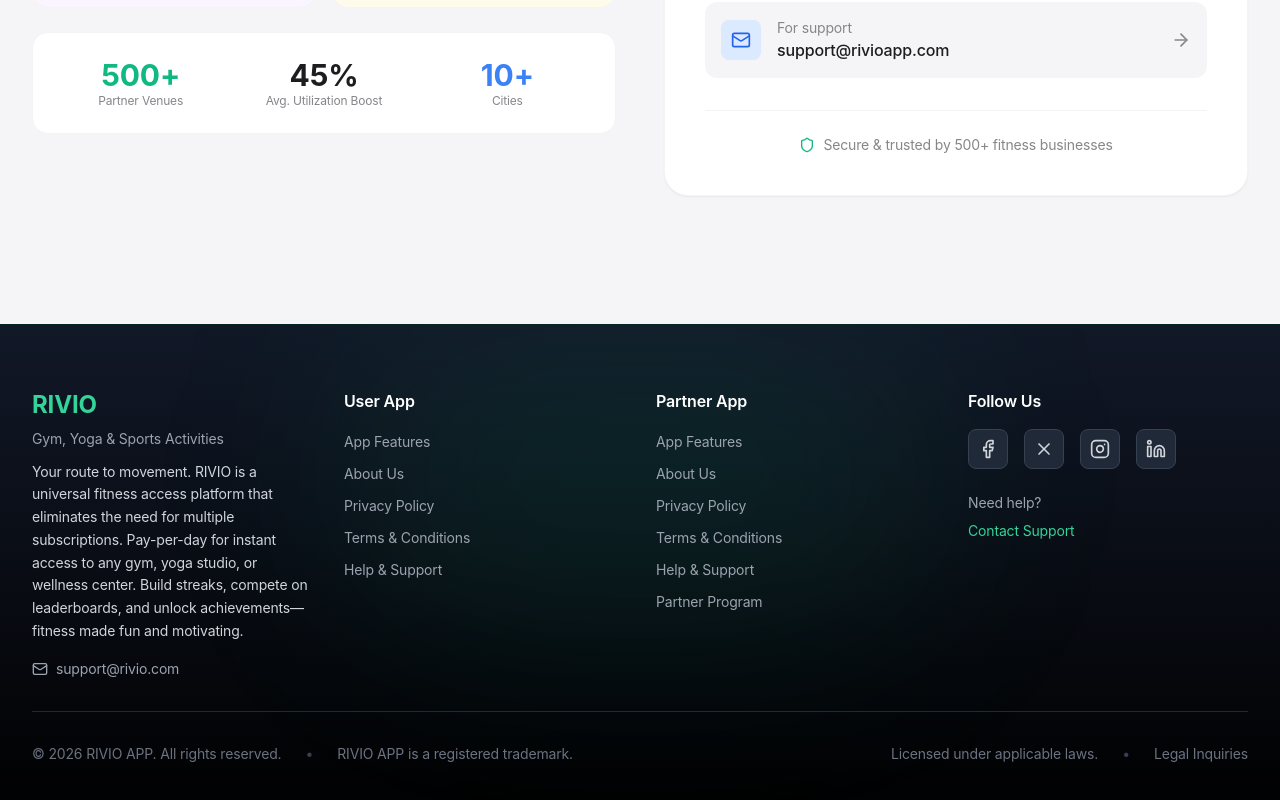
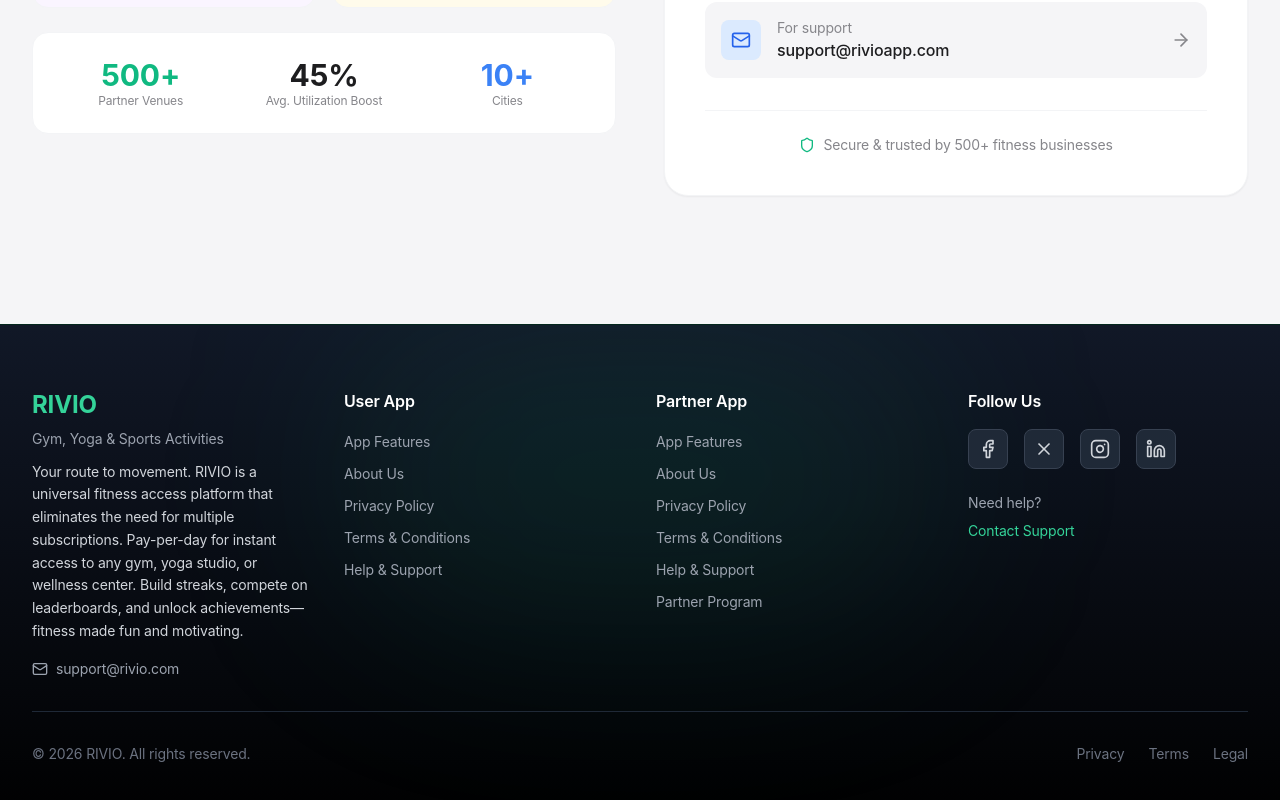
Before and after one commit to riviohq/rivio-web, a Next.js app: page / in a window 1280 px wide. Shown: the part 9759-10559 px from the top of the page. Built offline with nearby package versions, Linux system fonts and the light colour scheme.

Commit message:
Update Footer.tsx

```diff
--- a/components/Footer.tsx
+++ b/components/Footer.tsx
@@ -121,17 +121,17 @@
 
         {/* Bottom Bar */}
         <div className="border-t border-gray-800 pt-8 mt-8">
-          <div className="flex flex-col md:flex-row justify-between items-center gap-4 md:gap-0 text-sm">
-            <div className="flex flex-col md:flex-row items-center gap-4 text-gray-500">
-              <p className="whitespace-nowrap">© {currentYear} RIVIO APP. All rights reserved.</p>
-              <span className="hidden md:inline text-gray-700 mx-2">•</span>
-              <p className="whitespace-nowrap">RIVIO APP is a registered trademark.</p>
-            </div>
-            <div className="flex flex-wrap items-center justify-center gap-4">
-              <p className="text-gray-500 whitespace-nowrap">Licensed under applicable laws.</p>
-              <span className="text-gray-700 mx-2">•</span>
-              <a href="mailto:legal@rivio.com" className="text-gray-500 hover:text-gray-300 transition-colors whitespace-nowrap">
-                Legal Inquiries
+          <div className="flex flex-col md:flex-row justify-between items-center gap-4 text-sm text-gray-500">
+            <p>© {currentYear} RIVIO. All rights reserved.</p>
+            <div className="flex items-center gap-6">
+              <Link href="/members/privacy-policy" className="hover:text-gray-300 transition-colors">
+                Privacy
+              </Link>
+              <Link href="/members/terms-conditions" className="hover:text-gray-300 transition-colors">
+                Terms
+              </Link>
+              <a href="mailto:legal@rivioapp.com" className="hover:text-gray-300 transition-colors">
+                Legal
               </a>
             </div>
           </div>
```
